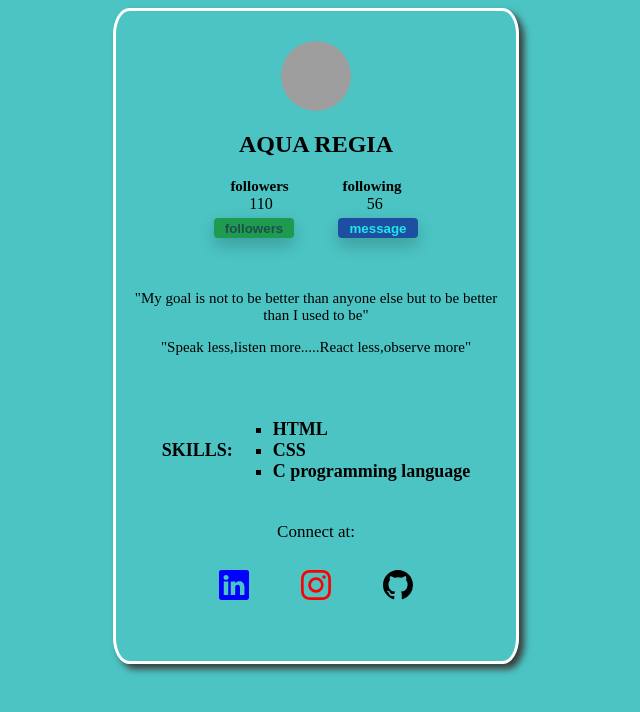
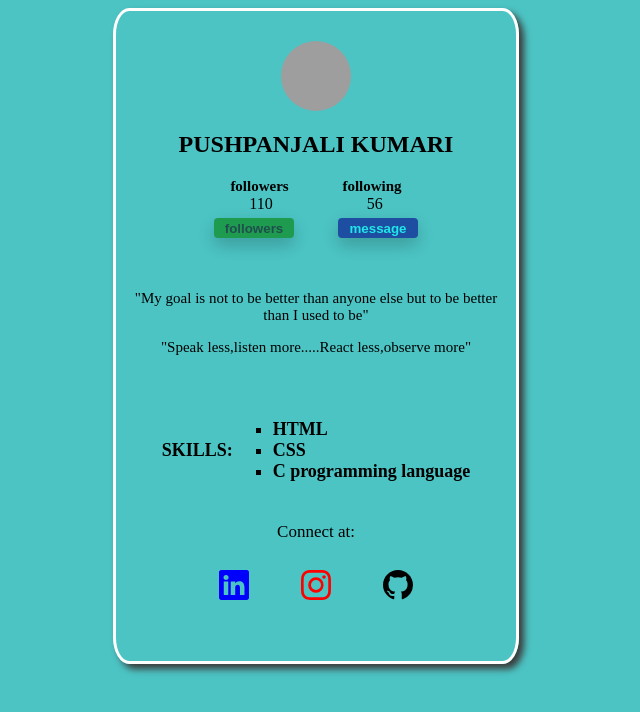
Before and after one commit to pushpanjali786/profile_card, a plain HTML site: page index.html in a window 1280 px wide. Shown: the whole page, without its empty margins (324-964 px from the left). Drawn offline with Linux system fonts and the light colour scheme; grey boxes are pictures that could not be loaded.

Commit message:
Update index.html

```diff
--- a/index.html
+++ b/index.html
@@ -10,7 +10,7 @@
     <body>
     <div class="pk1">
         <img class="p1" src="https://avatars.githubusercontent.com/u/114469945?s=400&u=64ecab8cd43db60d9442cd24b3358297884e7a8b&v=4" alt="pushpanjali kumari picture">
-        <div class="p2"><h2>AQUA REGIA</h2></div>
+        <div class="p2"><h2>PUSHPANJALI KUMARI</h2></div>
         <div class="p3">followers     following</div><div class="p8">110 56</div>
     <div class="p4"><button class="b1">followers</button>
         <button class="b2">message</button>
```
